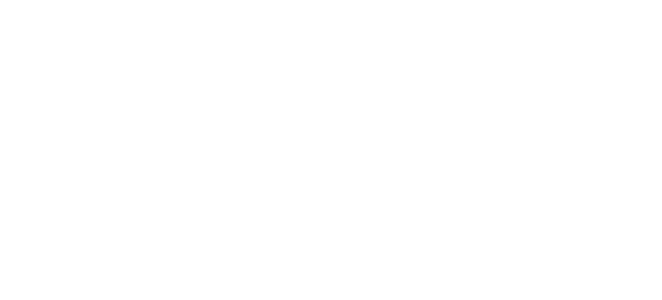
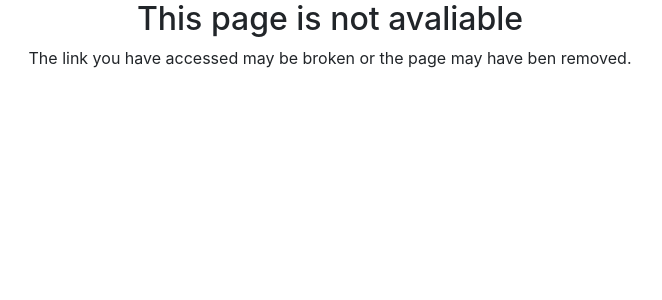
Before and after one commit to henriquemj/angular_al, an Angular app in the folder angularpic/: page / in a window 1280 px wide. Shown: the top 300 px of the page, without its empty margins (310-972 px from the left). Built offline with nearby package versions, Linux system fonts and the light colour scheme.

Commit message:
Parametrizando rotas / Errors

```diff
--- a/angularpic/src/app/app.module.ts
+++ b/angularpic/src/app/app.module.ts
@@ -4,6 +4,7 @@
 import { AppComponent } from './app.component';
 import { PhotosModule } from './photos/photos.module';
 import { AppRoutingModule } from './app.routing.module';
+import { ErrorsModule } from './errors/errors.module';
 
 @NgModule({
   declarations: [
@@ -12,7 +13,8 @@
   imports: [
     BrowserModule,
     PhotosModule,
-    AppRoutingModule
+    AppRoutingModule,
+    ErrorsModule
   ],
   providers: [],
   bootstrap: [AppComponent]
--- /dev/null
+++ b/angularpic/src/app/errors/not-found/not-found.component.html
@@ -0,0 +1,7 @@
+<div class="text-center">
+  <h2>This page is not avaliable</h2>
+  <p>
+    The link you have accessed may be broken or
+    the page may have ben removed.
+  </p>
+</div>
--- /dev/null
+++ b/angularpic/src/app/errors/not-found/not-found.component.ts
@@ -0,0 +1,15 @@
+import { Component, OnInit } from '@angular/core';
+
+@Component({
+  selector: 'app-not-found',
+  templateUrl: './not-found.component.html',
+  styleUrls: ['./not-found.component.css']
+})
+export class NotFoundComponent implements OnInit {
+
+  constructor() { }
+
+  ngOnInit() {
+  }
+
+}
--- a/angularpic/src/app/photos/photo-list/photo-list.component.ts
+++ b/angularpic/src/app/photos/photo-list/photo-list.component.ts
@@ -1,4 +1,5 @@
 import { Component, OnInit } from '@angular/core';
+import { ActivatedRoute } from '@angular/router';
 
 import { PhotoService } from '../photo/photo.service';
 
@@ -11,12 +12,16 @@
 
   photos: any[] = [];
 
-  constructor( private photoService: PhotoService) {}
+  constructor(
+    private photoService: PhotoService,
+    private activatedRoute: ActivatedRoute
+    ) { }
 
   ngOnInit(): void {
 
+    const userName = this.activatedRoute.snapshot.params.userName;
     this.photoService
-        .listFromUser('flavio')
+        .listFromUser(userName)
         .subscribe(photos => this.photos = photos);
   }
 }
--- a/angularpic/src/app/photos/photo/photo.service.ts
+++ b/angularpic/src/app/photos/photo/photo.service.ts
@@ -11,7 +11,6 @@
 
     listFromUser(userName: string) {
        return this.http
-        .get<Photo[]>(API + '/flavio/photos');
-
+        .get<Photo[]>(API + '/' + userName + '/photos');
     }
 }
```
Also changed, not shown: angularpic/src/app/app.routing.module.ts (+6 -3 lines), angularpic/src/app/errors/errors.module.ts (added, +11 -0 lines), angularpic/src/app/errors/not-found/not-found.component.css (added), 2 other files (tests, documents, lock files or other folders).
